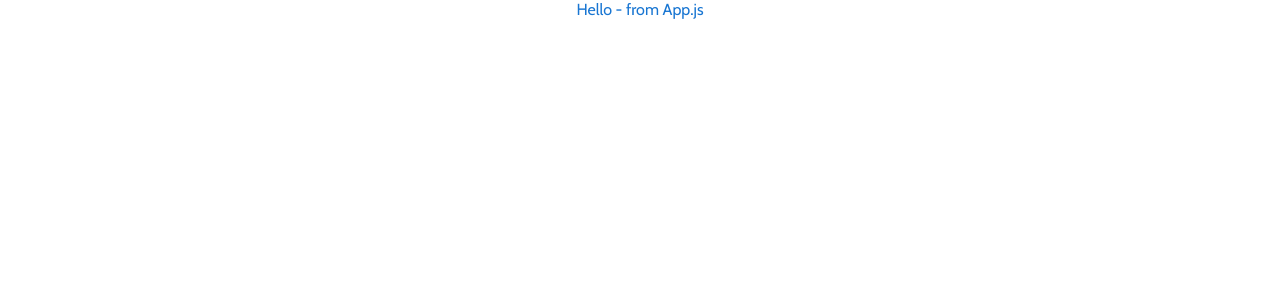
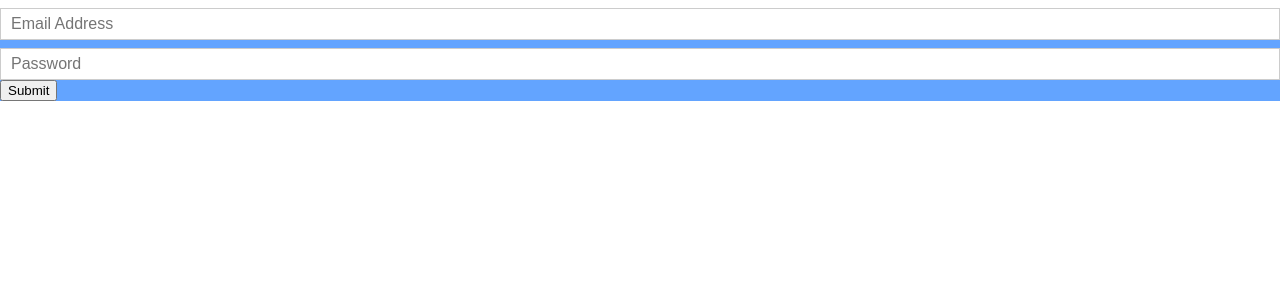
Before and after one commit to monishkumar7/done, a React app: page / in a window 1280 px wide. Shown: the top 300 px of the page. Built offline with nearby package versions, Linux system fonts and the light colour scheme.

Commit message:
Setup basic routes and login skeleton

```diff
--- /dev/null
+++ b/src/components/UI/Input/Input.js
@@ -0,0 +1,32 @@
+import React from "react";
+
+import classes from "./Input.css";
+
+const input = props => {
+  let inputElement = null;
+  const inputClasses = [classes.InputElement];
+
+  if (props.shouldValidate && props.touched && props.invalid)
+    inputClasses.push(classes.Invalid);
+
+  switch (props.elementType) {
+    default:
+      inputElement = (
+        <input
+          className={inputClasses.join(" ")}
+          value={props.value}
+          onChange={props.changed}
+          {...props.elementConfig}
+        />
+      );
+  }
+
+  return (
+    <div>
+      <label className={classes.Label}>{props.label}</label>
+      {inputElement}
+    </div>
+  );
+};
+
+export default input;
--- /dev/null
+++ b/src/components/UI/Input/Input.scss
@@ -0,0 +1,34 @@
+@import "styles/colors";
+
+.Input {
+  width: 100%;
+  padding: 10px;
+  box-sizing: border-box;
+}
+
+.Label {
+  font-weight: bold;
+  display: block;
+  margin-bottom: 8px;
+}
+
+.InputElement {
+  outline: none;
+  border: 1px solid #ccc;
+  background-color: white;
+  font: inherit;
+  padding: 6px 10px;
+  display: block;
+  width: 100%;
+  box-sizing: border-box;
+}
+
+.InputElement:focus {
+  outline: none;
+  background-color: #eee;
+}
+
+.Invalid {
+  border: 1px solid red;
+  background-color: salmon;
+}
--- a/src/containers/App/App.css
+++ /dev/null
@@ -1,5 +0,0 @@
-@import url("https://fonts.googleapis.com/css?family=Cabin");
-.App {
-  font-family: "Cabin", sans-serif;
-  color: #1976d2;
-  text-align: center; }
--- a/src/containers/App/App.js
+++ b/src/containers/App/App.js
@@ -1,9 +1,17 @@
 import React, { Component } from "react";
-import styles from "./App.css";
+import { Route, Switch } from "react-router-dom";
+
+import Auth from "../Auth/Auth";
+import ToDos from "../ToDos/ToDos";
 
 class App extends Component {
   render() {
-    return <div className={styles.App}>Hello - from App.js</div>;
+    return (
+      <Switch>
+        <Route path="/todos" exact component={ToDos} />
+        <Route path="/" exact component={Auth} />
+      </Switch>
+    );
   }
 }
 
--- a/src/containers/App/App.scss
+++ /dev/null
@@ -1,8 +0,0 @@
-@import "styles/fonts";
-@import "styles/colors";
-
-.App {
-  font-family: $font-stack;
-  color: $primary;
-  text-align: center;
-}
--- /dev/null
+++ b/src/containers/Auth/Auth.js
@@ -0,0 +1,101 @@
+import React, { Component } from "react";
+
+import classes from "./Auth.css";
+import Input from "../../components/UI/Input/Input";
+
+class Auth extends Component {
+  state = {
+    controls: {
+      email: {
+        elementType: "input",
+        elementConfig: {
+          type: "email",
+          placeholder: "Email Address"
+        },
+        validation: {
+          required: true
+        },
+        value: "",
+        valid: false,
+        touched: false
+      },
+      password: {
+        elementType: "input",
+        elementConfig: {
+          type: "password",
+          placeholder: "Password"
+        },
+        validation: {
+          required: true,
+          minLength: 6
+        },
+        value: "",
+        valid: false,
+        touched: false
+      }
+    },
+    isSignUp: false
+  };
+
+  checkValidity = (value, rules) => {
+    let isValid = true;
+
+    if (rules.required) isValid = value.trim() !== "" && isValid;
+    if (rules.minLength) isValid = value.length >= rules.minLength && isValid;
+
+    return isValid;
+  };
+
+  inputChangedHandler = (event, controlName) => {
+    const updatedControls = {
+      ...this.state.controls,
+      [controlName]: {
+        ...this.state.controls[controlName],
+        value: event.target.value,
+        touched: true,
+        valid: this.checkValidity(
+          event.target.value,
+          this.state.controls[controlName].validation
+        )
+      }
+    };
+    this.setState({ controls: updatedControls });
+  };
+
+  submitHandler = event => {
+    event.preventDefault();
+  };
+
+  render() {
+    const formElements = [];
+    for (let key in this.state.controls) {
+      formElements.push({
+        id: key,
+        config: this.state.controls[key]
+      });
+    }
+
+    let form = formElements.map(formElement => (
+      <Input
+        key={formElement.id}
+        elementType={formElement.config.elementType}
+        elementConfig={formElement.config.elementConfig}
+        value={formElement.config.value}
+        invalid={!formElement.config.valid}
+        shouldValidate={formElement.config.validation}
+        touched={formElement.config.touched}
+        changed={event => this.inputChangedHandler(event, formElement.id)}
+      />
+    ));
+    return (
+      <div className={classes.Auth}>
+        <form onSubmit={this.submitHandler}>
+          {form}
+          <button>Submit</button>
+        </form>
+      </div>
+    );
+  }
+}
+
+export default Auth;
--- /dev/null
+++ b/src/containers/Auth/Auth.scss
@@ -0,0 +1,4 @@
+@import "styles/colors";
+.Auth {
+  background-color: $primary-light;
+}
--- /dev/null
+++ b/src/containers/ToDos/ToDos.js
@@ -0,0 +1,16 @@
+import React, { Component } from "react";
+
+import classes from "./ToDos.css";
+
+class ToDos extends Component {
+  state = {};
+  render() {
+    return (
+      <div className={classes.ToDos}>
+        <h4>List</h4>
+      </div>
+    );
+  }
+}
+
+export default ToDos;
--- /dev/null
+++ b/src/containers/ToDos/ToDos.scss
@@ -0,0 +1,9 @@
+@import "styles/colors";
+
+.ToDos {
+  h4 {
+    margin: 0 auto;
+    padding: 20px;
+    background-color: $secondary-light;
+  }
+}
```
